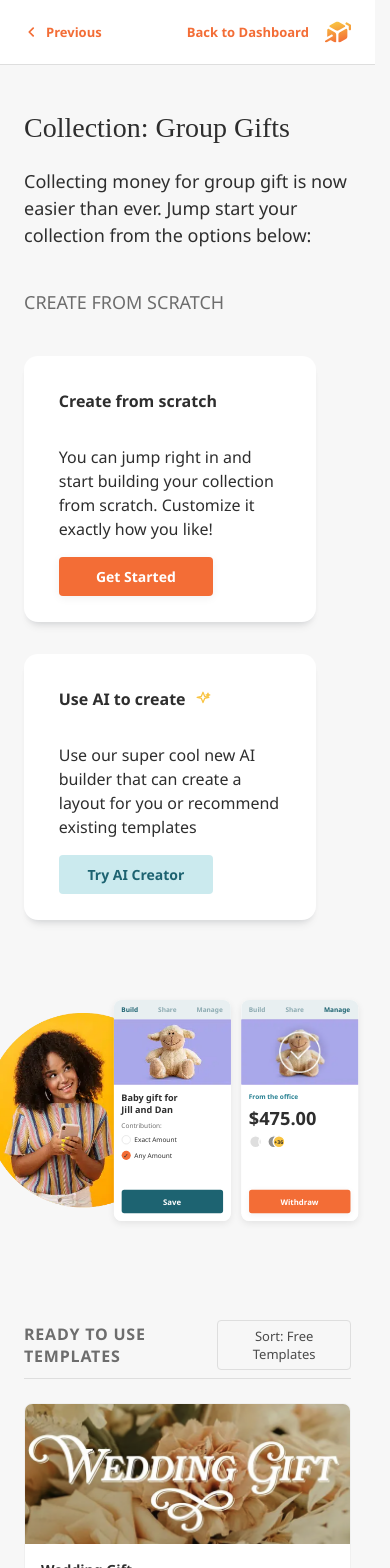
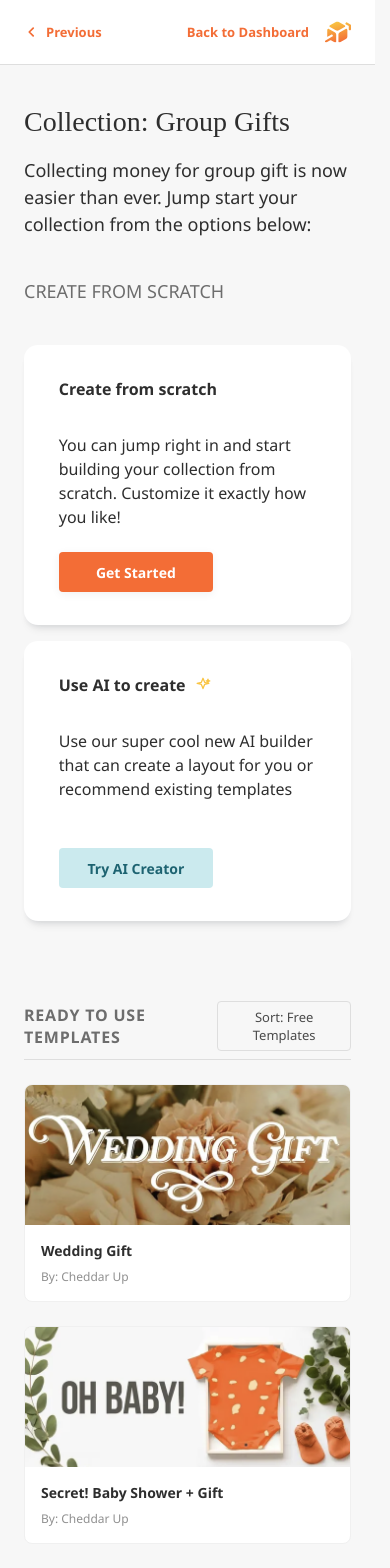
Before and after one commit to Jay98patel/Weekend-Project-AI-Assisted-Collection, a React (Vite) app: page /collections/group-gifts in a window 390 px wide. Shown: the top 1568 px of the page. Built offline with nearby package versions, Linux system fonts and the light colour scheme.

Commit message:
feat: Implement initial UI, styling, and assets for the AI-assisted group gifts page.

```diff
--- a/src/features/group-gifts/GroupGiftsPage.module.css
+++ b/src/features/group-gifts/GroupGiftsPage.module.css
@@ -488,35 +488,54 @@
   .createSection {
     flex-direction: column;
     align-items: stretch;
+    gap: var(--space-6);
+  }
+
+  .createCards {
+    flex-wrap: wrap;
+    gap: var(--space-4);
+  }
+
+  .createCard {
+    width: auto;
+    flex: 1 1 280px;
   }
 
   .previewStack {
     margin-top: var(--space-8);
     justify-content: center;
-    margin-left: 20px;
+    margin-left: 0;
   }
 }
 
 @media (max-width: 640px) {
   .header h1 {
     font-size: 28px;
+    line-height: 1.2;
   }
 
   .createCards {
     flex-direction: column;
+    gap: var(--space-4);
+  }
+
+  .createCard {
+    width: 100%;
+    height: auto;
+    min-height: 200px;
   }
 
   .previewStack {
-    transform: scale(0.85);
-    margin-left: -20px;
-    transform-origin: center top;
+    display: none;
+  }
+
+  .templatesSection {
+    margin-top: var(--space-6);
   }
 }
 
 @media (max-width: 480px) {
-  .previewStack {
-    transform: scale(0.65);
-    margin-left: -40px;
-    margin-bottom: -100px;
+  .templatesGrid {
+    grid-template-columns: 1fr;
   }
 }
```
Also changed, not shown: 1 other file (tests, documents, lock files or other folders).
